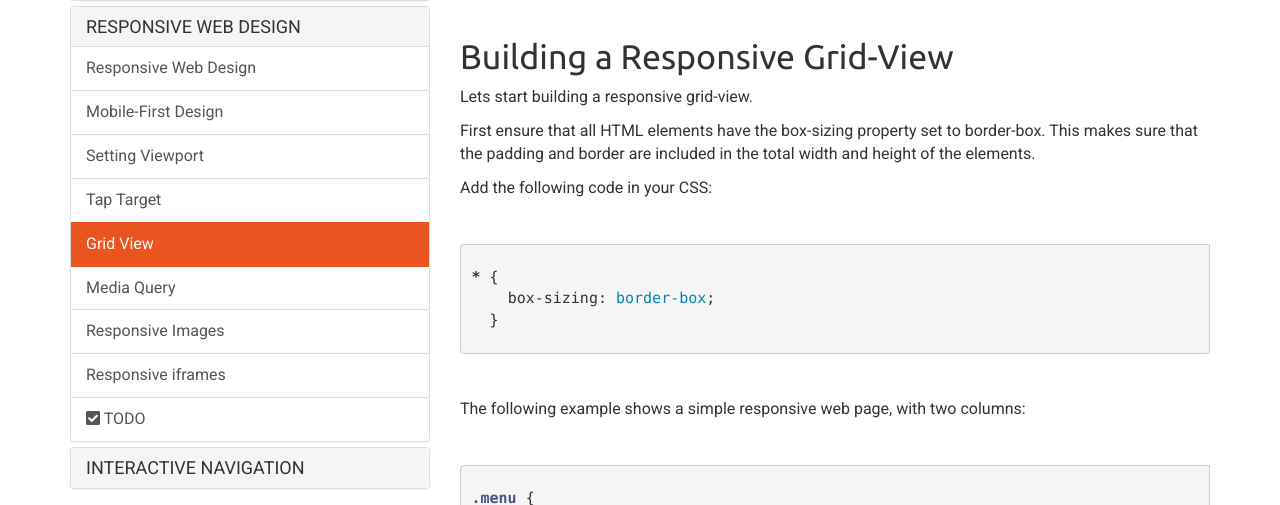
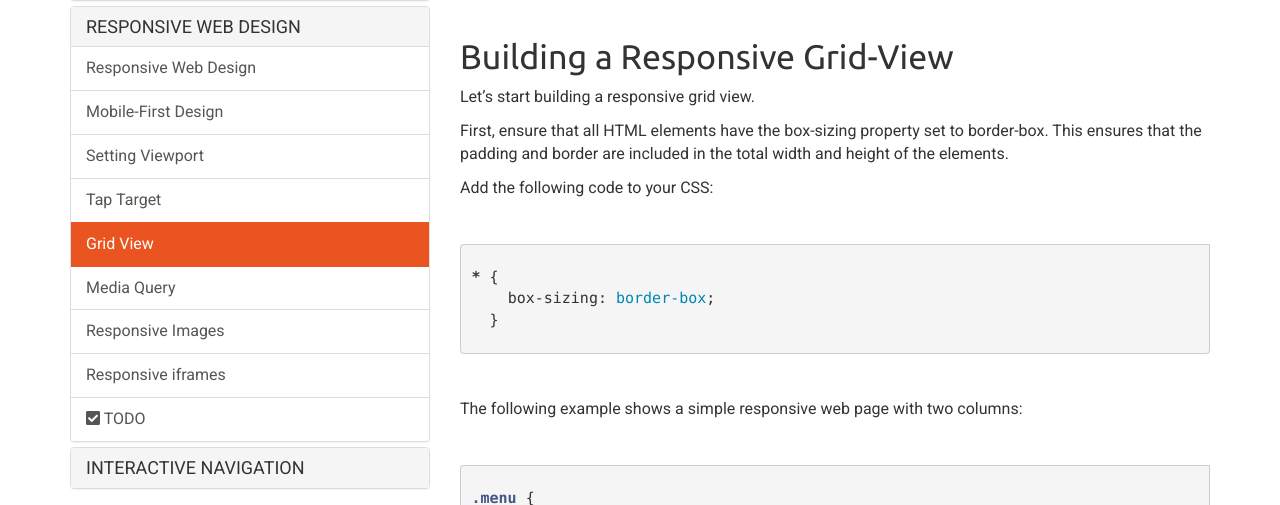
Before and after one commit to Montana-Media-Arts/webDesignFall2024, a Jekyll site: the page built from _docs/topic-12/02-rwd/page-05.md, in a window 1280 px wide and 900 px high. Shown: the part 182-687 px from the top of the window. Built offline with Jekyll 4.4.1, drawn with Linux system fonts in a browser that asks for light colours; nearby versions of some CDN libraries; some of the changed text lies outside the part shown.

Commit message:
Update page-05.md

````diff
--- a/_docs/topic-12/02-rwd/page-05.md
+++ b/_docs/topic-12/02-rwd/page-05.md
@@ -10,11 +10,11 @@ tags:
 
 ## Building a Responsive Grid-View
 
-Lets start building a responsive grid-view.
+Let's start building a responsive grid view.
 
-First ensure that all HTML elements have the box-sizing property set to border-box. This makes sure that the padding and border are included in the total width and height of the elements.
+First, ensure that all HTML elements have the box-sizing property set to border-box. This ensures that the padding and border are included in the total width and height of the elements.
 
-Add the following code in your CSS:
+Add the following code to your CSS:
 
 ```css
 * {
@@ -22,7 +22,7 @@ Add the following code in your CSS:
   }
 ```
 
-The following example shows a simple responsive web page, with two columns:
+The following example shows a simple responsive web page with two columns:
 
 ```css
 .menu {
@@ -75,9 +75,9 @@ p{
   <p data-height="600" data-theme-id="30567" data-slug-hash="OJXoqPN" data-default-tab="css,result" data-user="retrog4m3r" data-embed-version="2" data-pen-title="Grid-View 2 Column" class="codepen"></p>
 </div>
 
-What if we want to use a responsive grid-view with 12 columns, to have more control over the web page.
+What if we want to use a responsive grid-view with 12 columns to have more control over the web page?
 
-First calculate the percentage for one column: 100% / 12 columns = 8.33%.
+First, calculate the percentage for one column: 100% / 12 columns = 8.33%.
 
 Then make one class for each of the 12 columns, class="col-" and a number defining how many columns there are:
 
@@ -138,7 +138,7 @@ We should also apply the following to all the classes
 </div>
 ```
 
-In this example, let's look at shrinking the size of the menu and then letting the rest of the content fill the page.  If the screen is too small, then it will wrap to the next line instead of crowding the menu.
+In this example, let's shrink the size of the menu and let the rest of the content fill the page. If the screen is too small, it will wrap to the next line instead of crowding the menu.
 
 <div class="codepen-embed">
   <p data-height="600" data-theme-id="30567" data-slug-hash="ExyeMKO" data-default-tab="css,result" data-user="retrog4m3r" data-embed-version="2" data-pen-title="Grid-View 12 Column" class="codepen"></p>
````
